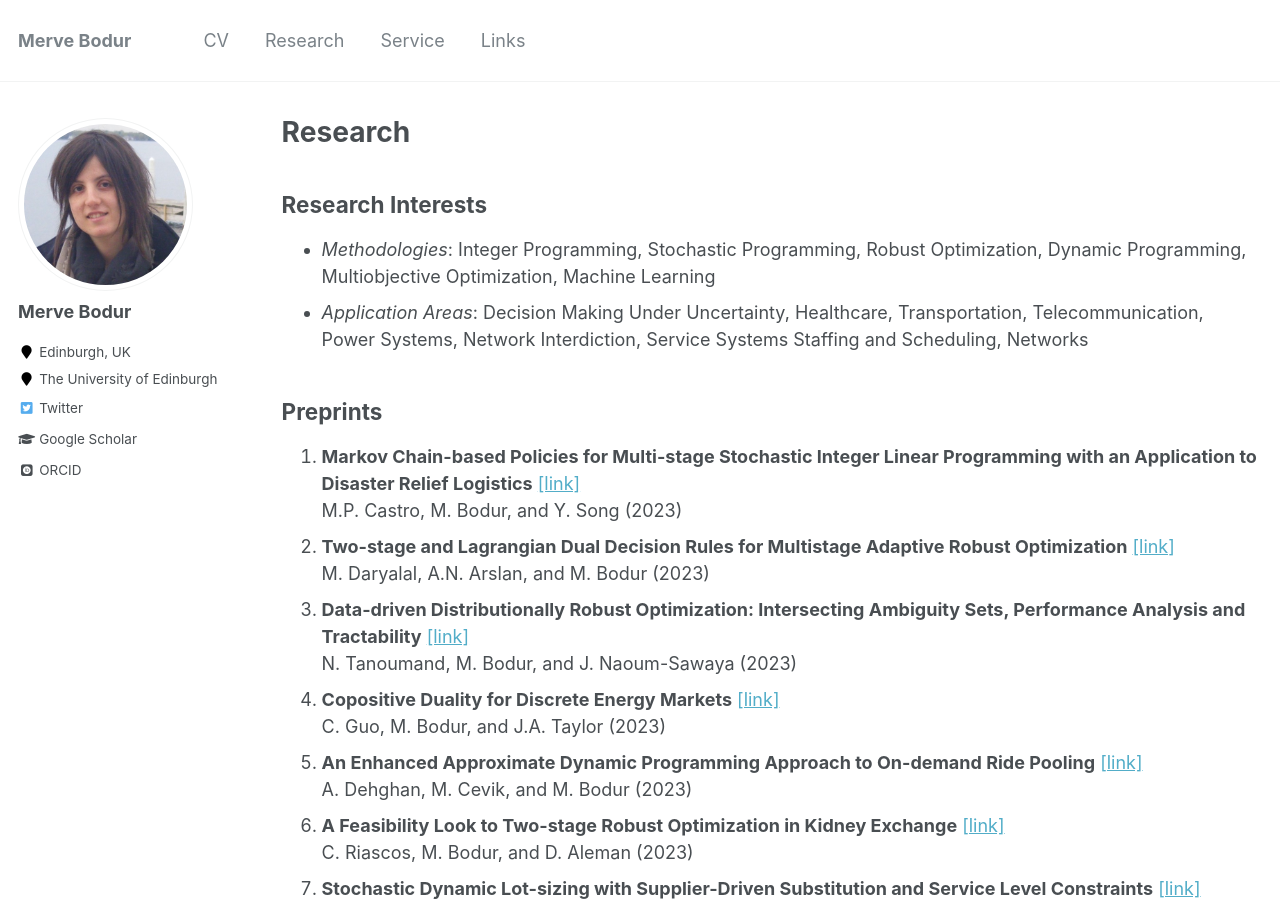
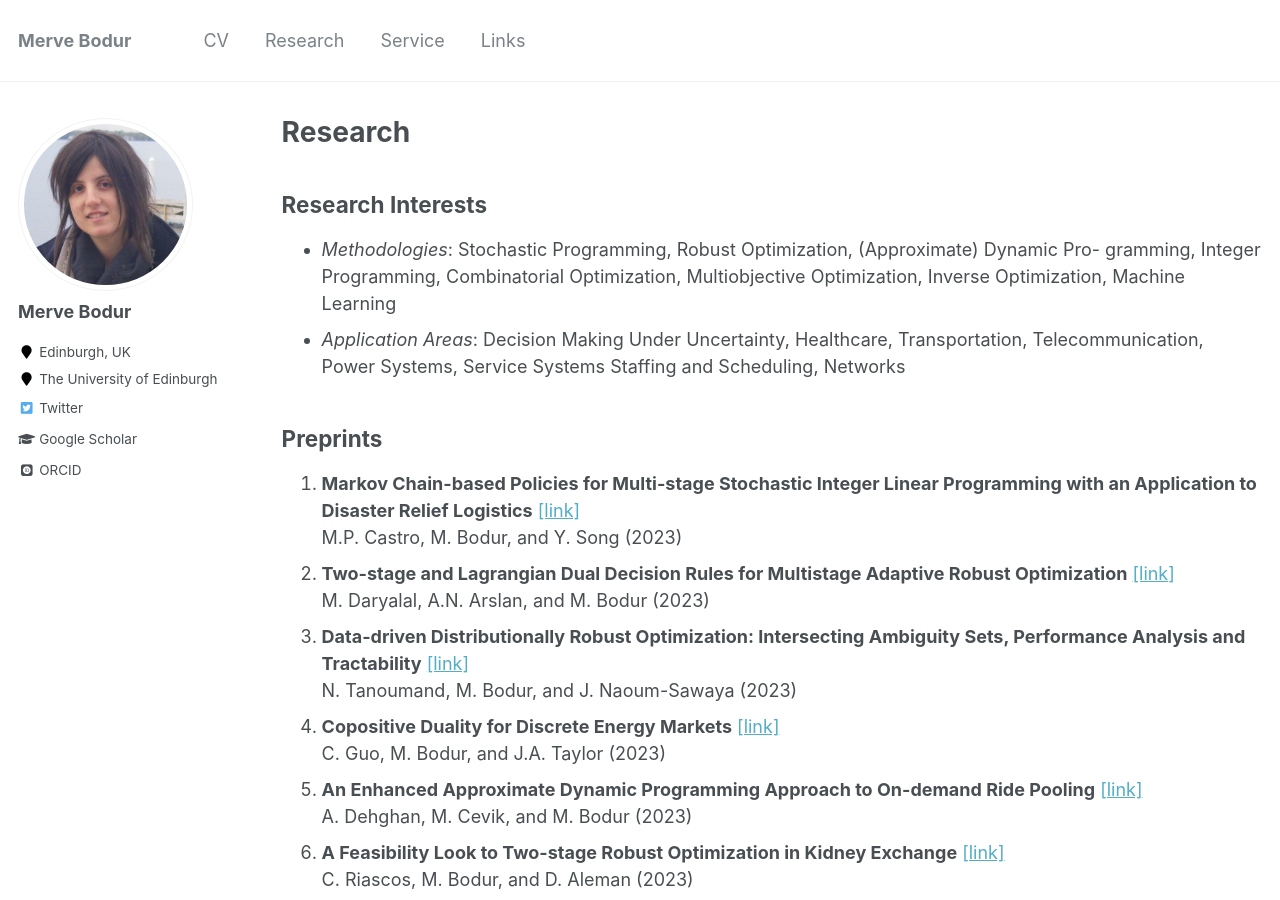
Before and after one commit to mervebodur/mervebodur.github.io, a Jekyll site: the page built from _pages/research.md, in a window 1280 px wide and 900 px high. Built offline with Jekyll 4.4.1, drawn with Linux system fonts in a browser that asks for light colours; some web fonts are replaced.

Commit message:
Update research.md

```diff
--- a/_pages/research.md
+++ b/_pages/research.md
@@ -6,8 +6,9 @@ author_profile: true
 ---
 
 ## Research Interests
-- *Methodologies*: Integer Programming, Stochastic Programming, Robust Optimization, Dynamic Programming, Multiobjective Optimization, Machine Learning
-- *Application Areas*: Decision Making Under Uncertainty, Healthcare, Transportation, Telecommunication, Power Systems, Network Interdiction, Service Systems Staffing and Scheduling, Networks
+- *Methodologies*: Stochastic Programming, Robust Optimization, (Approximate) Dynamic Pro- gramming, Integer Programming, Combinatorial Optimization, Multiobjective Optimization, Inverse Optimization, Machine Learning
+- *Application Areas*: Decision Making Under Uncertainty, Healthcare, Transportation, Telecommunication, Power Systems, Service Systems Staffing and Scheduling, Networks
+
 
 ## Preprints
 1. **Markov Chain-based Policies for Multi-stage Stochastic Integer Linear Programming with an Application to Disaster Relief Logistics** [[link]](https://arxiv.org/pdf/2207.14779)\
```
